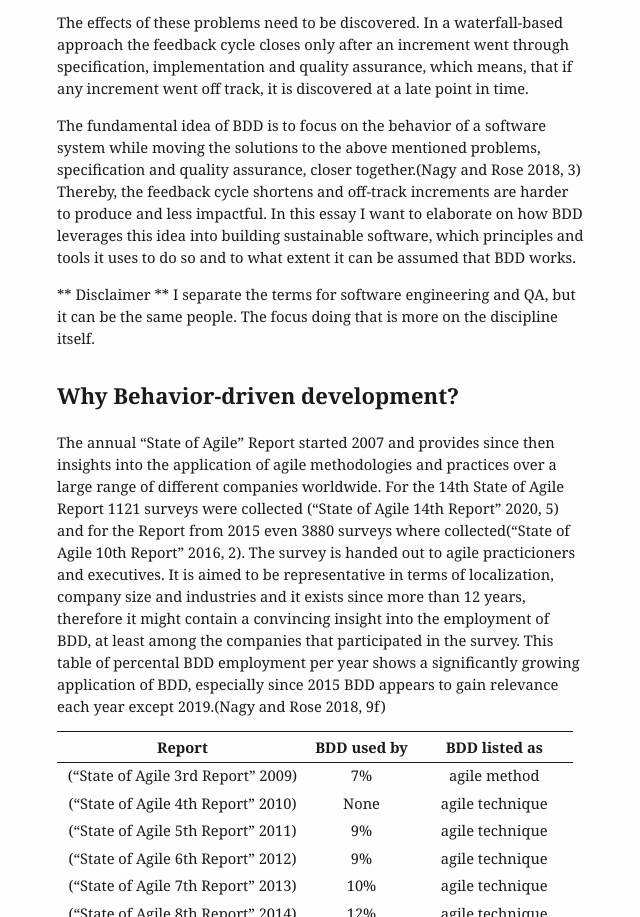
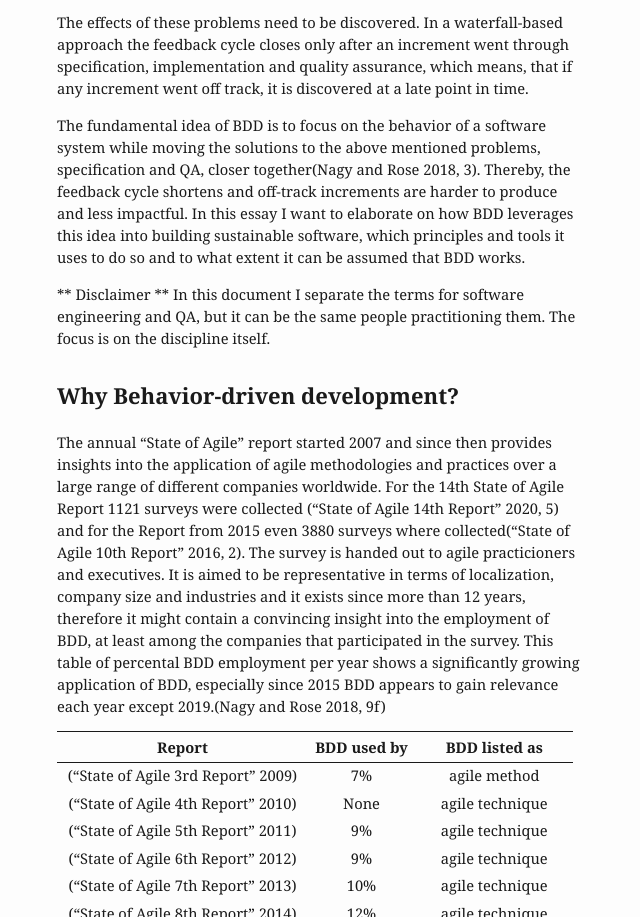
Before and after one commit to Robert-Nickel/bdd.guru, a plain HTML site: page index.html in a window 1280 px wide. Shown: the part 1604-2521 px from the top of the page, without its empty margins (319-959 px from the left). Drawn offline with Linux system fonts and the light colour scheme.

Commit message:
Small refactorings

```diff
--- a/index.html
+++ b/index.html
@@ -219,10 +219,10 @@
 </ol>
 <p>Sometimes people think that software works in a certain way but it doesn’t. While or after building software, some features might work at some point in time and then break without humans recognizing it. The software might stop (or even worse: not stop) in critical, unexpected moments which can cost, depending on the software, a lot of customers, money or even lifes. The common approach to solve this problem is called quality assurance (QA) and contains testing the software repeatedly.</p>
 <p>The effects of these problems need to be discovered. In a waterfall-based approach the feedback cycle closes only after an increment went through specification, implementation and quality assurance, which means, that if any increment went off track, it is discovered at a late point in time.</p>
-<p>The fundamental idea of BDD is to focus on the behavior of a software system while moving the solutions to the above mentioned problems, specification and quality assurance, closer together.<span class="citation" data-cites="nagy2018discovery">(Nagy and Rose 2018, 3)</span> Thereby, the feedback cycle shortens and off-track increments are harder to produce and less impactful. In this essay I want to elaborate on how BDD leverages this idea into building sustainable software, which principles and tools it uses to do so and to what extent it can be assumed that BDD works.</p>
-<p>** Disclaimer ** I separate the terms for software engineering and QA, but it can be the same people. The focus doing that is more on the discipline itself.</p>
+<p>The fundamental idea of BDD is to focus on the behavior of a software system while moving the solutions to the above mentioned problems, specification and QA, closer together<span class="citation" data-cites="nagy2018discovery">(Nagy and Rose 2018, 3)</span>. Thereby, the feedback cycle shortens and off-track increments are harder to produce and less impactful. In this essay I want to elaborate on how BDD leverages this idea into building sustainable software, which principles and tools it uses to do so and to what extent it can be assumed that BDD works.</p>
+<p>** Disclaimer ** In this document I separate the terms for software engineering and QA, but it can be the same people practitioning them. The focus is on the discipline itself.</p>
 <h2 id="why-behavior-driven-development">Why Behavior-driven development?</h2>
-<p>The annual “State of Agile” Report started 2007 and provides since then insights into the application of agile methodologies and practices over a large range of different companies worldwide. For the 14th State of Agile Report 1121 surveys were collected <span class="citation" data-cites="stateOfAgile14">(<span>“State of Agile 14th Report”</span> 2020, 5)</span> and for the Report from 2015 even 3880 surveys where collected<span class="citation" data-cites="stateOfAgile10">(<span>“State of Agile 10th Report”</span> 2016, 2)</span>. The survey is handed out to agile practicioners and executives. It is aimed to be representative in terms of localization, company size and industries and it exists since more than 12 years, therefore it might contain a convincing insight into the employment of BDD, at least among the companies that participated in the survey. This table of percental BDD employment per year shows a significantly growing application of BDD, especially since 2015 BDD appears to gain relevance each year except 2019.<span class="citation" data-cites="nagy2018discovery">(Nagy and Rose 2018, 9f)</span></p>
+<p>The annual “State of Agile” report started 2007 and since then provides insights into the application of agile methodologies and practices over a large range of different companies worldwide. For the 14th State of Agile Report 1121 surveys were collected <span class="citation" data-cites="stateOfAgile14">(<span>“State of Agile 14th Report”</span> 2020, 5)</span> and for the Report from 2015 even 3880 surveys where collected<span class="citation" data-cites="stateOfAgile10">(<span>“State of Agile 10th Report”</span> 2016, 2)</span>. The survey is handed out to agile practicioners and executives. It is aimed to be representative in terms of localization, company size and industries and it exists since more than 12 years, therefore it might contain a convincing insight into the employment of BDD, at least among the companies that participated in the survey. This table of percental BDD employment per year shows a significantly growing application of BDD, especially since 2015 BDD appears to gain relevance each year except 2019.<span class="citation" data-cites="nagy2018discovery">(Nagy and Rose 2018, 9f)</span></p>
 <table>
 <thead>
 <tr class="header">
```
Also changed, not shown: 1 other file.
